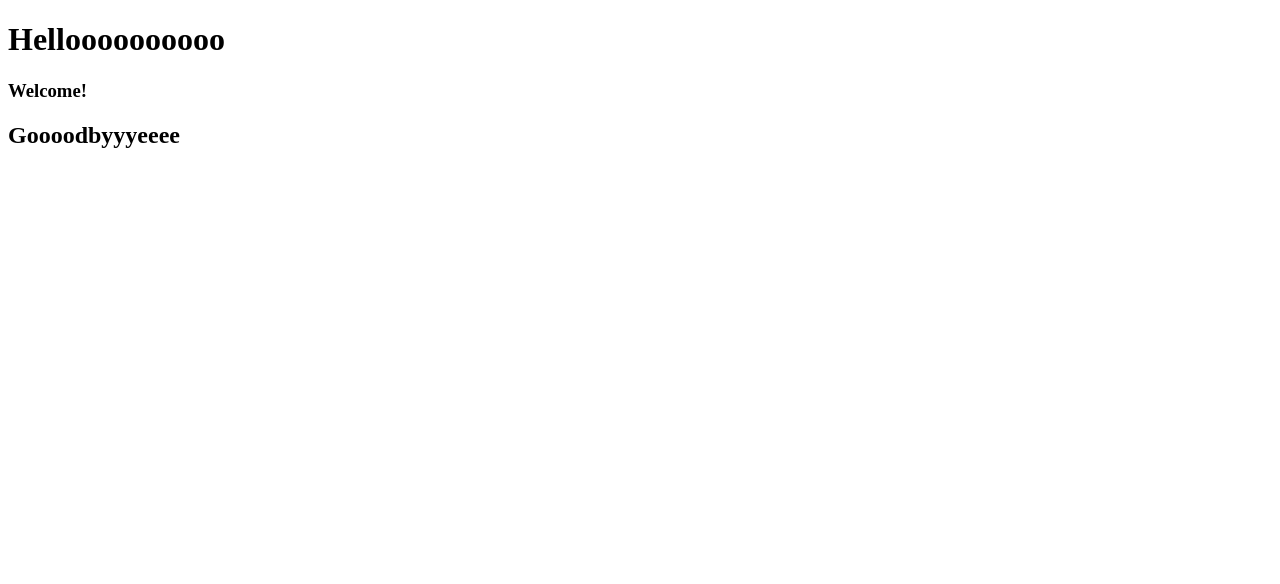
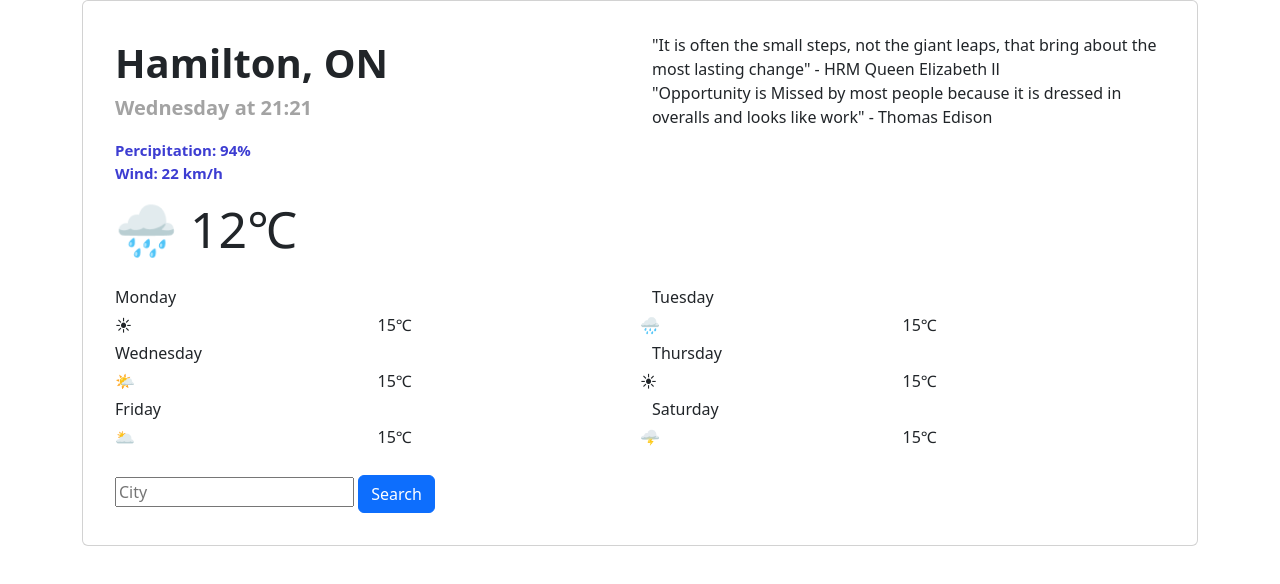
Before and after one commit to dew-9/weather-project, a plain HTML site: page index.html in a window 1280 px wide. Drawn offline with nearby package versions, Linux system fonts and the light colour scheme.

Commit message:
Weather Project

```diff
--- a/index.html
+++ b/index.html
@@ -3,11 +3,74 @@
   <head>
     <meta charset="UTF-8" />
     <meta name="viewport" content="width=device-width, initial-scale=1.0" />
-    <title>Salutations</title>
+    <title>Weather Project</title>
+    <link rel="stylesheet" href="src/style.css" />
+    <link
+      href="https://cdn.jsdelivr.net/npm/bootstrap@5.3.2/dist/css/bootstrap.min.css"
+      rel="stylesheet"
+      integrity="sha384-T3c6CoIi6uLrA9TneNEoa7RxnatzjcDSCmG1MXxSR1GAsXEV/Dwwykc2MPK8M2HN"
+      crossorigin="anonymous"
+    />
+    <script src="https://unpkg.com/axios@1.1.2/dist/axios.min.js"></script>
   </head>
   <body>
-    <h1>Helloooooooooo</h1>
-    <h3>Welcome!</h3>
-    <h2>Goooodbyyyeeee</h2>
+    <div class="container">
+      <div class="card p-3" style="width: 100%">
+        <div class="card-body">
+          <div class="row">
+            <div class="card-title col-6" id="mainCity">
+              <span id="city">Hamilton, ON</span>
+              <p id="date"></p>
+              <div class="percwind col-6">Percipitation: 94%</div>
+              <div class="percwind col-6">Wind: 22 km/h</div>
+            </div>
+            <div class="col-6">
+              "It is often the small steps, not the giant leaps, that bring
+              about the most lasting change" - HRM Queen Elizabeth &#8545;
+              <br />
+              "Opportunity is Missed by most people because it is dressed in
+              overalls and looks like work" - Thomas Edison
+            </div>
+          </div>
+          <p class="card-text current-weather">&#x1F327; 12℃</p>
+          <div class="row">
+            <div class="col">Monday</div>
+            <div class="col">Tuesday</div>
+            <div class="row">
+              <div class="col">&#x2600;</div>
+              <div class="col">15℃</div>
+              <div class="col">&#x1F327;</div>
+              <div class="col">15℃</div>
+            </div>
+          </div>
+          <div class="row">
+            <div class="col">Wednesday</div>
+            <div class="col">Thursday</div>
+            <div class="row">
+              <div class="col">&#x1F324;</div>
+              <div class="col">15℃</div>
+              <div class="col">&#x2600;</div>
+              <div class="col">15℃</div>
+            </div>
+          </div>
+          <div class="row">
+            <div class="col">Friday</div>
+            <div class="col">Saturday</div>
+            <div class="row">
+              <div class="col">&#x1F325;</div>
+              <div class="col">15℃</div>
+              <div class="col">&#x1F329;</div>
+              <div class="col">15℃</div>
+            </div>
+          </div>
+          <br />
+          <form id="searchForm">
+            <input type="text" placeholder="City" id="cityInput" />
+            <input type="submit" class="btn btn-primary" value="Search" />
+          </form>
+        </div>
+      </div>
+    </div>
+    <script src="src/script.js"></script>
   </body>
 </html>
--- /dev/null
+++ b/src/script.js
@@ -0,0 +1,43 @@
+let now = new Date();
+let days = [
+  "Sunday",
+  "Monday",
+  "Tuesday",
+  "Wednesday",
+  "Tuesday",
+  "Wednesday",
+  "Thursday",
+  "Friday",
+  "Saturday",
+];
+let date = document.querySelector("#date");
+let day = now.getDay();
+let minute = now.getMinutes();
+let hour = now.getHours();
+if (minute < 10) {
+  minute = `0${minute}`;
+}
+if (hour < 10) {
+  hour = `0${hour}`;
+}
+date.innerHTML = `${days[day]} at ${hour}:${minute}`;
+
+function searchCity(event) {
+  event.preventDefault();
+  let searchCity = document.querySelector("#cityInput");
+  let cityValue = searchCity.value;
+  function displayTemp(response) {
+    let temp = Math.round(response.data.temperature.current);
+    let conditionIcon = response.data.condition.description;
+    let currentCity = document.querySelector("#city");
+    let currentTemp = document.querySelector(".current-weather");
+    currentCity.innerHTML = `${cityValue}`;
+    currentTemp.innerHTML = `${temp} ℃ - ${conditionIcon}`;
+  }
+  let apiKey = "1d038ee28ef2727a9f0310860ac10ae9";
+  let apiURL = `https://api.shecodes.io/weather/v1/current?query=${cityValue}&key=6o808f4d3ta99b430e5547b006a7c43c&units=metric`;
+  axios.get(apiURL).then(displayTemp);
+}
+
+let form = document.querySelector("#searchForm");
+form.addEventListener("submit", searchCity);
--- /dev/null
+++ b/src/style.css
@@ -0,0 +1,23 @@
+body {
+  font-family: sans-serif;
+}
+.percwind {
+  color: rgb(61, 61, 210);
+  font-size: 15px;
+}
+.current-weather {
+  font-size: 50px;
+}
+.col {
+  border: 3px;
+  border-color: grey;
+  padding: 2px;
+}
+.card-title {
+  font-weight: bold;
+  font-size: 40px;
+}
+#date {
+  font-size: 20px;
+  color: rgb(163, 163, 163);
+}
```
